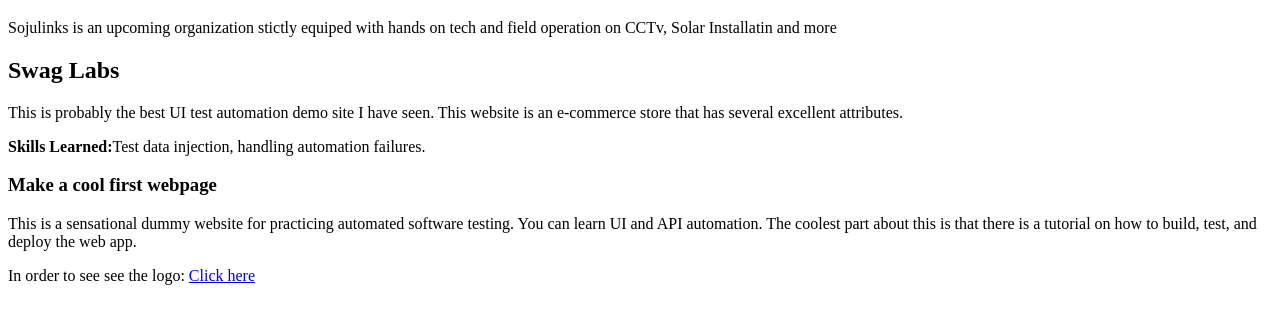
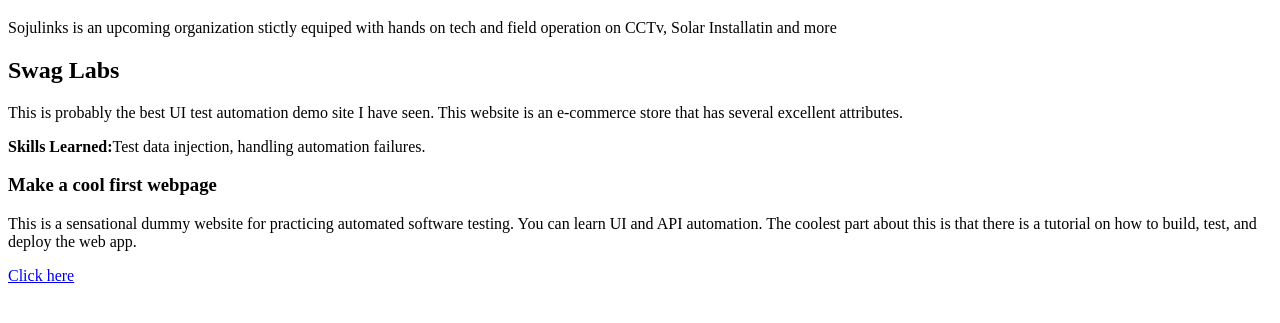
Before and after one commit to Yinklins/My_First_Portfolio, a plain HTML site: page html_basic/index.html in a window 1280 px wide. Shown: the part 61-384 px from the top of the page. Drawn offline with Linux system fonts and the light colour scheme.

Commit message:
modify index.html with a ref tag

```diff
--- a/html_basic/index.html
+++ b/html_basic/index.html
@@ -13,6 +13,6 @@
     <p><strong> Skills Learned:</strong>Test data injection, handling automation failures.</p>
     <h3>Make a cool first webpage</h3>
     <p>This is a sensational dummy website for practicing automated software testing. You can learn UI and API automation. The coolest part about this is that there is a tutorial on how to build, test, and deploy the web app.</p>
-    <p>In order to see see the logo: <a href="https://i.ibb.co/gTDZZT8/ALX-Logo-07.png ">Click here</p>
+    <a href="https://i.ibb.co/gTDZZT8/ALX-Logo-07.png ">Click here</a>
 </body>
 </html>
```
